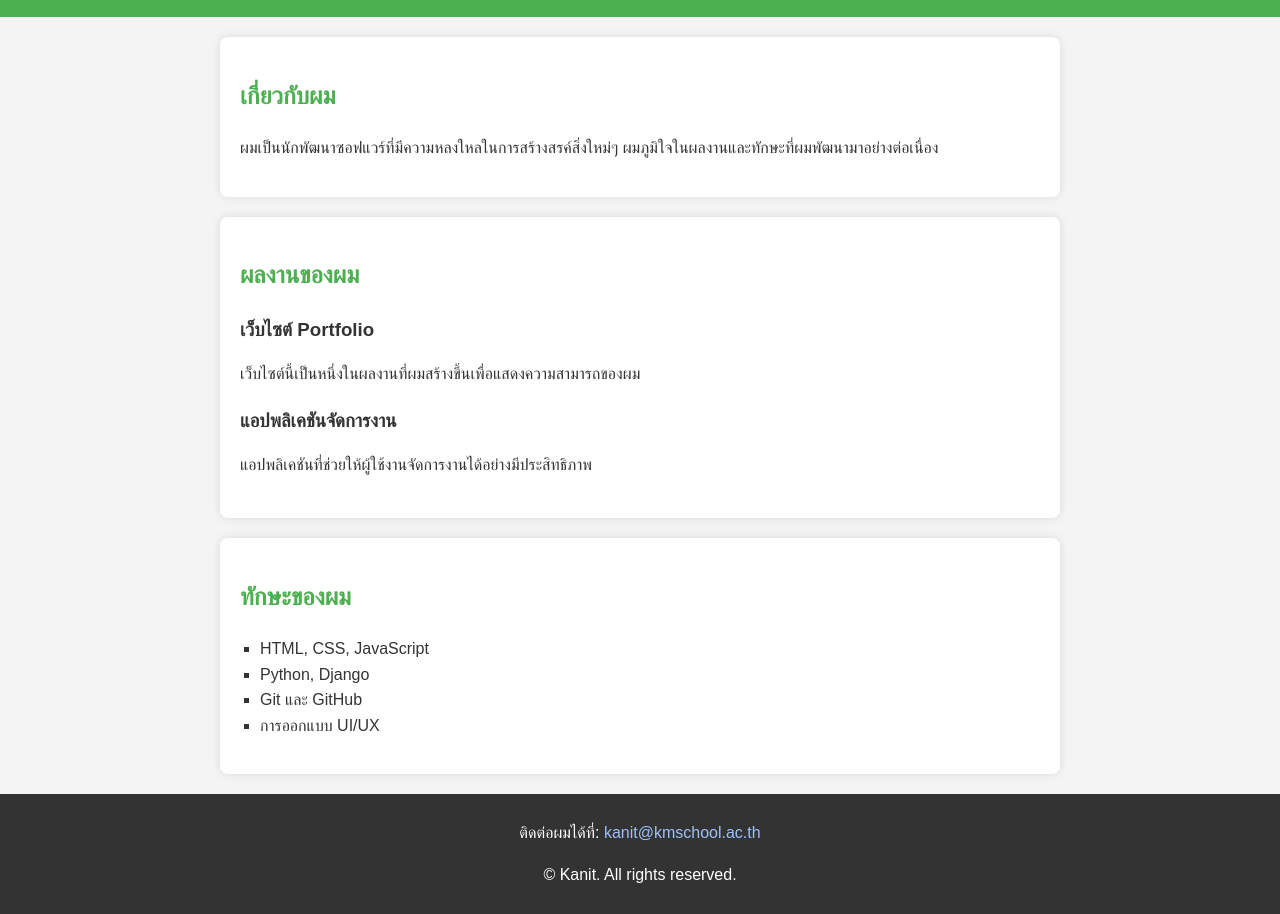
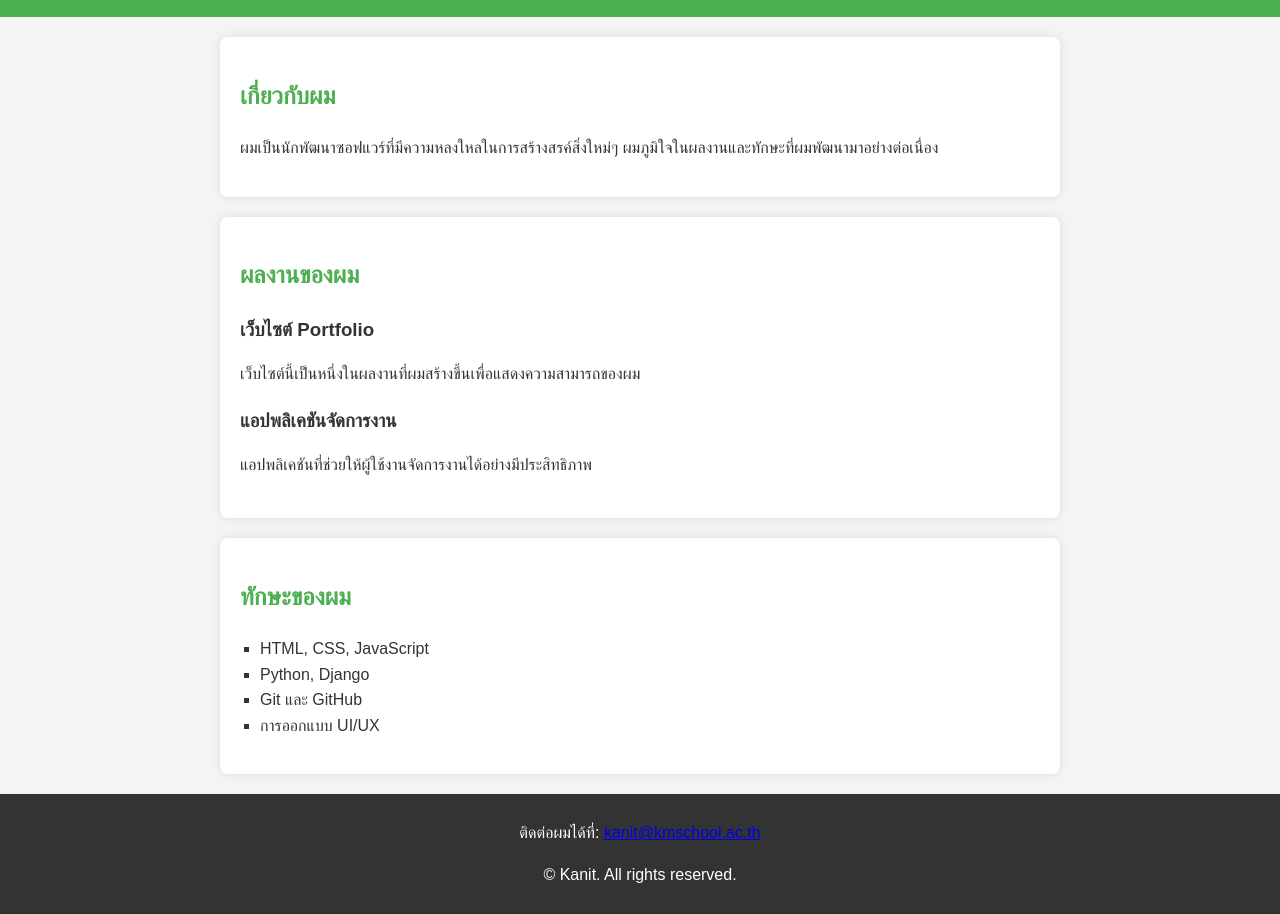
Before and after one commit to kanitkm/kanitkm.github.io, a plain HTML site: page index.html in a window 1280 px wide. Shown: the part 105-1019 px from the top of the page. Drawn offline with Linux system fonts and the light colour scheme.

Commit message:
Update style.css

```diff
--- a/style.css
+++ b/style.css
@@ -47,7 +47,3 @@ footer {
   color: white;
   margin-top: 20px;
 }
-footer a {
-  color: #9dc1fa;
-  text-decoration: none;
-}
```
